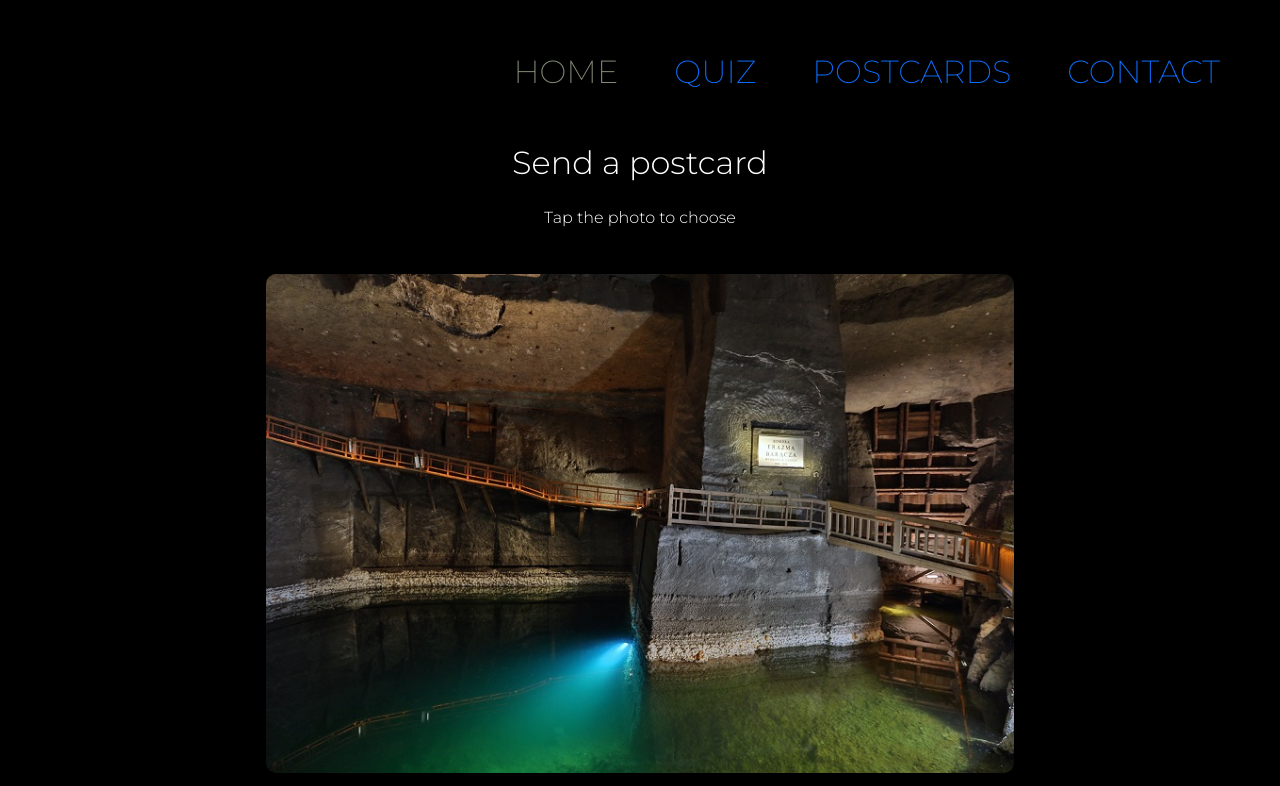
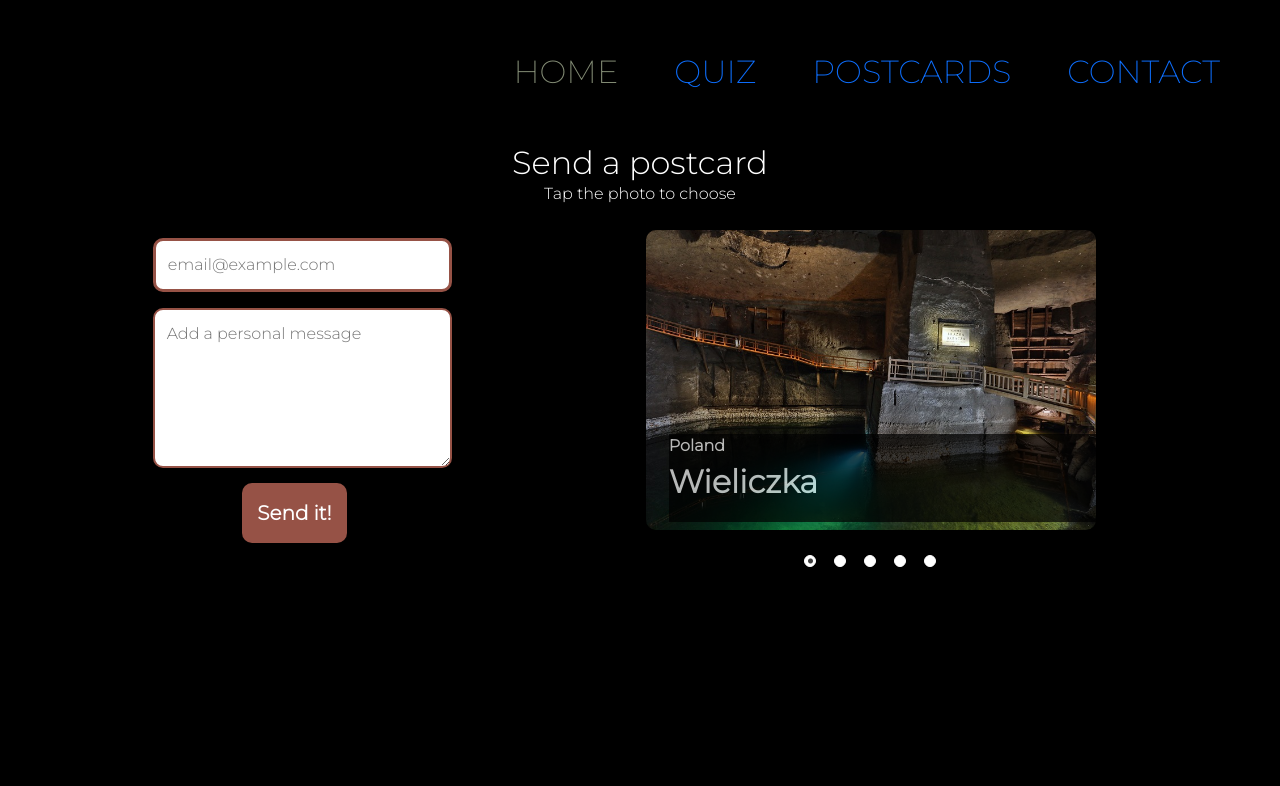
Before and after one commit to n1ght0wl/cfg-web-dev, a plain HTML site: page postcards.html in a window 1280 px wide. Shown: the top 786 px of the page. Drawn offline with nearby package versions, Linux system fonts and the light colour scheme.

Commit message:
Edit postcards desktop version

```diff
--- a/css/main.css
+++ b/css/main.css
@@ -237,7 +237,6 @@ label img {
   transform: scale(3);
 }
 
-
 #sendButton,
 .sendBtn,
 #button-quiz,
@@ -372,13 +371,76 @@ label img {
 
 @media only screen and (min-width: 1024px) and (min-height: 600px) {
   label:before {
-    left: 16rem;
-    top: 4rem;
     font-size: 2rem;
+    color: #fff;
+    left: 10rem;
+  }
+
+  .town-name {
+    font-weight: bold;
   }
 
   #contact_form {
     width: 50%;
+  }
+
+  .slider {
+    width: 60%;
+  }
+
+  .form-postcards {
+    display: flex;
+    flex-direction: row-reverse;
+    justify-content: space-between;
+  }
+
+  .sendEmail {
+    margin-top: -1rem;
+  }
+
+  h2 {
+    margin: 0;
+  }
+
+  .form-content {
+    width: 50%;
+  }
+
+  input,
+  textarea {
+    width: 100%;
+  }
+
+  .postcard-title {
+    position: relative;
+    top: -7rem;
+    font-weight: bold;
+    background: #000;
+    opacity: .7;
+  }
+
+  .postcard-heading {
+    padding-bottom: 0;
+
+  }
+
+  .postcard-main p{
+    padding-bottom: 1rem;
+  }
+
+  .send_form_status {
+    text-align: left;
+    margin-left: 8rem;
+  }
+
+  .postcard-main .postcard-title {
+    text-align: left;
+    color: #fff;
+    margin-left: 9rem;
+  }
+
+  .slick-dots {
+    bottom: 5rem;
   }
 }
 
--- a/postcards.html
+++ b/postcards.html
@@ -52,9 +52,8 @@
 		</nav>
 		<main class="postcard-main">
 			<h2 class="postcard-heading">Send a postcard</h2>
-			<p>Tap the photo to choose</p>
+			<p class="tap-info">Tap the photo to choose</p>
 			  <div class="sendEmail">
-				<div id="send_form_status"></div>
 				<form id="form" class="form-postcards">
 					<div class="slider">
 						<div class="postcard">
@@ -88,7 +87,7 @@
 							<p class="postcard-title">Switzerland<br><span class="town-name">Lucerne</span></p>
 						</div>
 					  </div>
-					<div class="form-input">
+					<div class="form-content"><div class="form-input">
 						<input type="email" id="formEmail" placeholder="email@example.com" name="formEmail" required>
 					</div>
 					<div class="form-textarea">
@@ -96,7 +95,16 @@
 					</div>
 					<div class="btnDiv form-element">
 						<button id="sendButton" type="submit">Send it!</button>
+					</div></div>
+					<!-- <div class="form-input">
+						<input type="email" id="formEmail" placeholder="email@example.com" name="formEmail" required>
 					</div>
+					<div class="form-textarea">
+						<textarea id="message" class="form-element" placeholder="Add a personal message" name="message" required></textarea>
+					</div>
+					<div class="btnDiv form-element">
+						<button id="sendButton" type="submit">Send it!</button>
+					</div> -->
 				</form>
 			</div>
 		</main>
```
